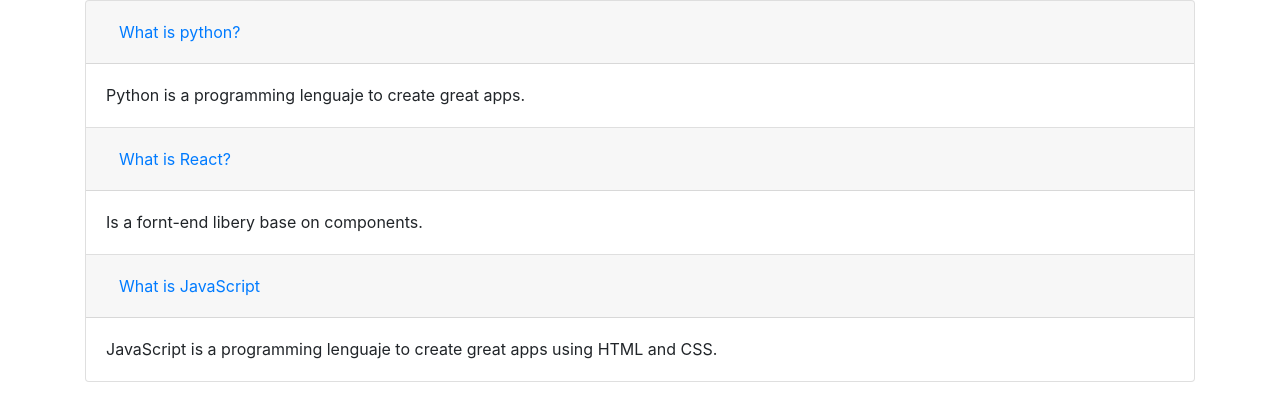
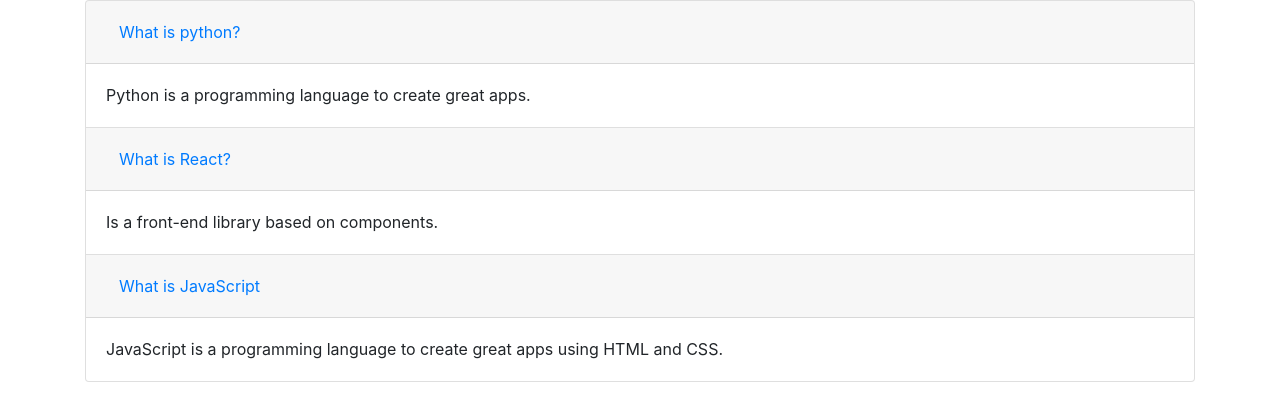
Before and after one commit to kenderb/ReactJS_practice, a React (Create React App) app in the folder widgets-app/: page / in a window 1280 px wide. Shown: the top 418 px of the page. Built offline with nearby package versions, Linux system fonts and the light colour scheme.

Commit message:
Fix some typos

```diff
--- a/widgets-app/src/App.js
+++ b/widgets-app/src/App.js
@@ -5,17 +5,17 @@
   {
     id: 1,
     title: 'What is python?',
-    description: 'Python is a programming lenguaje to create great apps.'
+    description: 'Python is a programming language to create great apps.'
   },
   {
     id: 2,
     title: 'What is React?',
-    description: 'Is a fornt-end libery base on components.'
+    description: 'Is a front-end library based on components.'
   },
   {
     id: 3,
     title: 'What is JavaScript',
-    description: 'JavaScript is a programming lenguaje to create great apps using HTML and CSS.'
+    description: 'JavaScript is a programming language to create great apps using HTML and CSS.'
   },
 ];
 const App = () => {
```
Also changed, not shown: 1 other file (tests, documents, lock files or other folders).
